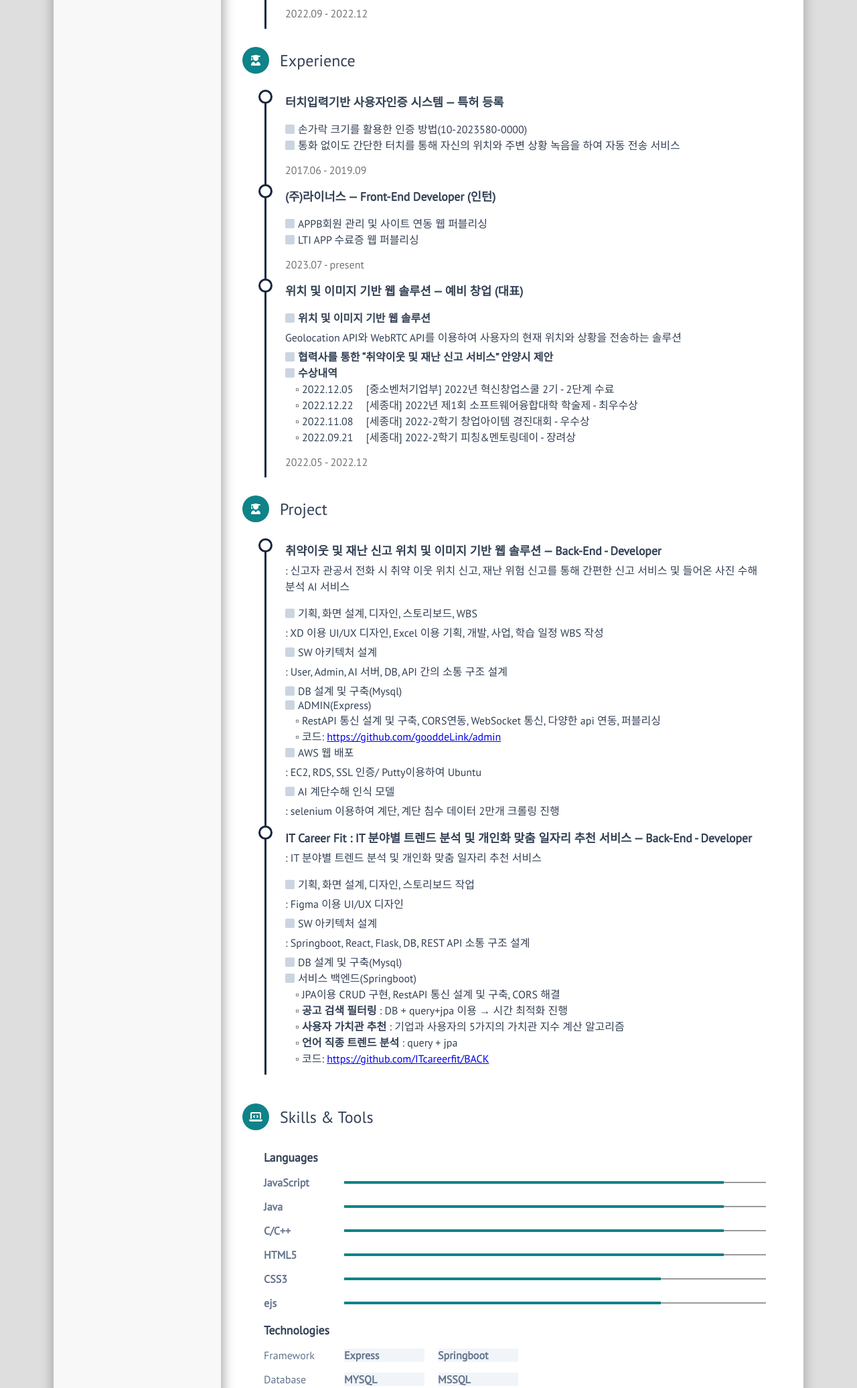
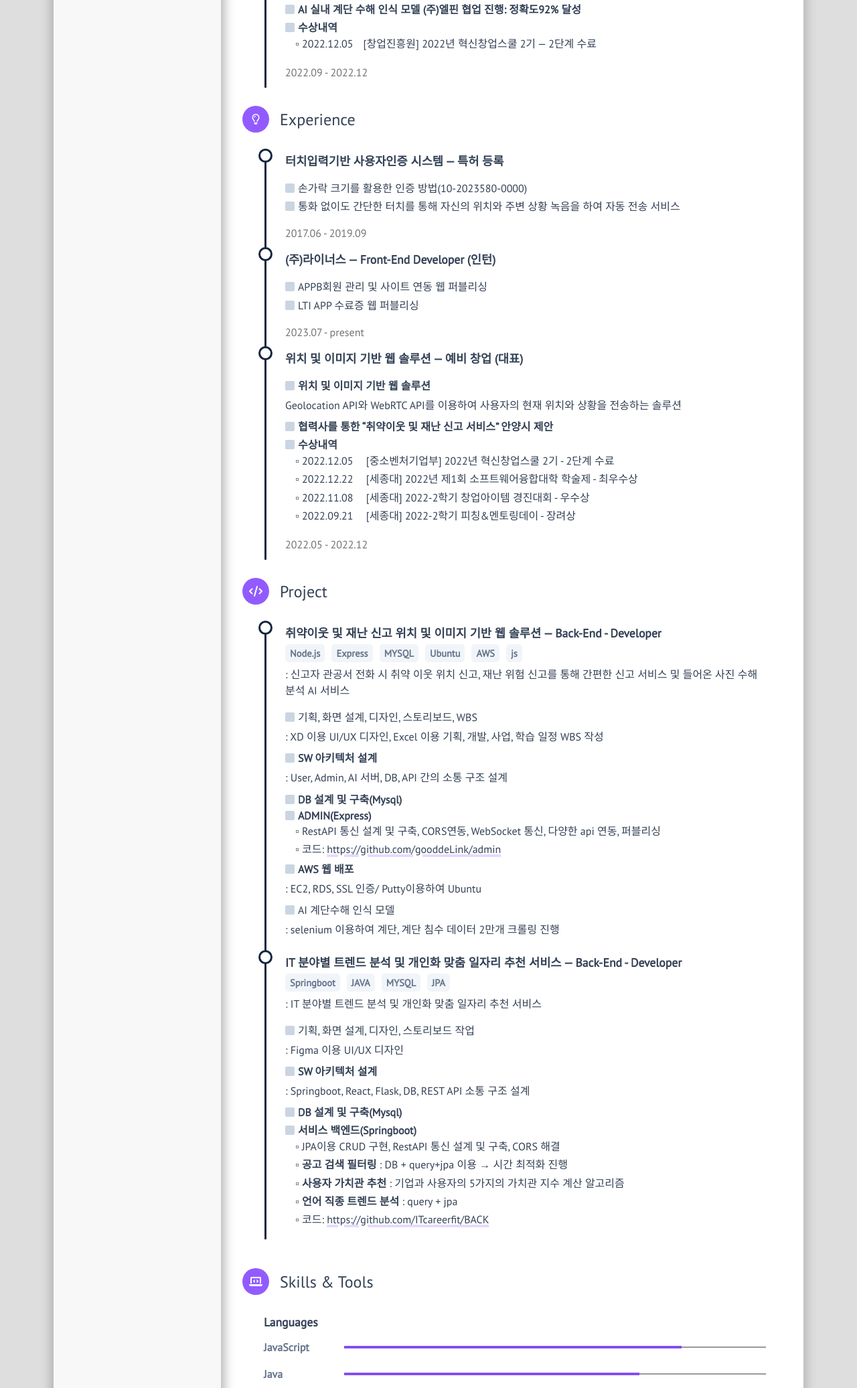
Before and after one commit to dahyunko/dahyunko.github.io, a plain HTML site: page index.html in a window 1280 px wide. Shown: the part 727-2800 px from the top of the page at 67% size. Drawn offline with Linux system fonts and the light colour scheme.

Commit message:
resume done 1

```diff
--- a/index.html
+++ b/index.html
@@ -13,7 +13,7 @@
     <div class="intro">
         <div class="profile">
             <div class="photo">
-            <img src="https://i.imgur.com/zh9eNsh.jpg">
+            <!-- <img src="https://i.imgur.com/zh9eNsh.jpg"> -->
             </div>
             <div class="bio">
             <h1 class="name">Dahyun Ko</h1>
@@ -28,7 +28,7 @@
         </div>
         <div class="intro-section contact">
             <h1 class="title">Contact</h1>
-            <div class="info-section info-section-display">
+            <div class="info-section info-section-display link">
                 <div class="icon-display">
                     <i class="fas fa-paper-plane"></i>
                     <span>kdhgby@naver.com</span>
@@ -37,25 +37,21 @@
                     <i class="fab fa-google"></i>
                     <span>dahyunbless@gmail.com</span>
                 </div>
-            </div>
-        </div>
-        <div class="intro-section follow">
-            <h1 class="title">Follow</h1>
-            <div class="info-section link  info-section-display">
                 <div class="icon-display">
                     <i class="fab fa-github"></i>
                     <a target="_blank" rel="author" href="https://github.com/dahyunko">
-                        <span>dahyunko@github</span>
+                        <span class="make_underline">dahyunko@github</span>
                     </a>
                 </div>
                 <div class="icon-display">
                     <i class="fab fa-codepen"></i>
                     <a target="_blank" rel="author" href="https://www.notion.so/531c4a6285074ba9b9dccbda1ac2b81a?pvs=4">
-                        <span>dahyun notion</span>
+                        <span class="make_underline">dahyun notion</span>
                     </a>
                 </div>
             </div>
         </div>
+
     </div>
     <div class="detail">
         <div class="detail-section edu">
@@ -102,7 +98,7 @@
                     <time>2022.03 - 2022.06</time>
                 </div>
                 <div class="timeline-block">
-                    <h1>(창업진흥원)2022년 혁신창업스쿨 2기 — 2단계 수료</h1>
+                    <h1>[창업진흥원] 2022년 혁신창업스쿨 2기</h1>
                     <ul>
                         <li>
                             <span class="detail-content-midname">
@@ -129,6 +125,16 @@
                                 <i class="fas fa-square"></i>AI 실내 계단 수해 인식 모델 (주)엘핀 협업 진행: 정확도92% 달성
                             </span>
                         </li>
+                        <li>
+                            <span class="detail-content-midname">
+                                <i class="fas fa-square"></i>수상내역
+                            </span>
+                            <ul class="detail-content-ul">
+                                <li>
+                                    <span class="detail-content-date">▫ 2022.12.05</span>[창업진흥원] 2022년 혁신창업스쿨 2기 — 2단계 수료
+                                </li>
+                            </ul>
+                        </li>
                     </ul>
                     <time>2022.09 - 2022.12</time>
                 </div>
@@ -137,7 +143,7 @@
         <div class="detail-section edu">
             <div class="detail-title">
             <div class="title-icon">
-                <i class="fas fa-user-graduate"></i>
+                <i class="far fa-lightbulb"></i>
             </div>
             <span>Experience</span>
             </div>
@@ -220,13 +226,21 @@
         <div class="detail-section edu">
             <div class="detail-title">
             <div class="title-icon">
-                <i class="fas fa-user-graduate"></i>
+                <i class="fas fa-code"></i>
             </div>
             <span>Project</span>
             </div>
             <div class="detail-content">
                 <div class="timeline-block">
                     <h1>취약이웃 및 재난 신고 위치 및 이미지 기반 웹 솔루션 — Back-End - Developer</h1>
+                    <ul class="stack-btn">
+                        <li>Node.js</li>
+                        <li>Express</li>
+                        <li>MYSQL</li>
+                        <li>Ubuntu</li>
+                        <li>AWS</li>
+                        <li>js</li>
+                    </ul>
                     <p>: 신고자 관공서 전화 시 취약 이웃 위치 신고, 재난 위험 신고를 통해 간편한 신고 서비스 및 들어온 사진 수해 분석 AI 서비스 </p>
                     <ul>
                         <li>
@@ -236,25 +250,25 @@
                             <p>: XD 이용 UI/UX 디자인, Excel 이용 기획, 개발, 사업, 학습 일정 WBS 작성 </p>
                         </li>
                         <li>
-                            <span class="detail-content-midname non-bold">
+                            <span class="detail-content-midname">
                                 <i class="fas fa-square"></i>SW 아키텍처 설계
                             </span>
                             <p>: User, Admin, AI 서버, DB, API 간의 소통 구조 설계 </p>
                         </li>
                         <li>
-                            <span class="detail-content-midname non-bold">
+                            <span class="detail-content-midname">
                                 <i class="fas fa-square"></i>DB 설계 및 구축(Mysql)
                             </span>
                             </li>
                         <li>
-                            <span class="detail-content-midname non-bold">
+                            <span class="detail-content-midname">
                                 <i class="fas fa-square"></i>ADMIN(Express)
                             </span>
                             <ul class="detail-content-ul">
                                 <li><span class="detail-content-date">▫ RestAPI 통신 설계 및 구축, CORS연동, WebSocket 통신, 다양한 api 연동, 퍼블리싱 </span></li>
                                 <li>
                                     <span class="detail-content-date">▫ 코드:
-                                    <a target="_blank" rel="author" href="https://github.com/gooddeLink/admin">
+                                    <a target="_blank" rel="author" href="https://github.com/gooddeLink/admin" class="underline-link">
                                         https://github.com/gooddeLink/admin
                                     </a>
                                     </span>
@@ -262,7 +276,7 @@
                             </ul>
                         </li>
                         <li>
-                            <span class="detail-content-midname non-bold">
+                            <span class="detail-content-midname">
                                 <i class="fas fa-square"></i>AWS 웹 배포
                             </span>
                             <p>: EC2, RDS, SSL 인증/ Putty이용하여 Ubuntu </p>
@@ -276,17 +290,36 @@
                     </ul>
                 </div>
                 <div class="timeline-block">
-                    <h1><strong>IT Career Fit</strong> : IT 분야별 트렌드 분석 및 개인화 맞춤 일자리 추천 서비스  — Back-End - Developer</h1>
+                    <h1>IT 분야별 트렌드 분석 및 개인화 맞춤 일자리 추천 서비스  — Back-End - Developer</h1>
+                    <ul class="stack-btn">
+                        <li>Springboot</li>
+                        <li>JAVA</li>
+                        <li>MYSQL</li>
+                        <li>JPA</li>
+                    </ul>
                     <p>: IT 분야별 트렌드 분석 및 개인화 맞춤 일자리 추천 서비스 </p>
                     <ul>
-                        <li><i class="fas fa-square"></i>기획, 화면 설계, 디자인, 스토리보드 작업
+                        <li>
+                            <span class="detail-content-midname non-bold">
+                                <i class="fas fa-square"></i>기획, 화면 설계, 디자인, 스토리보드 작업
+                            </span>
                             <p>: Figma 이용 UI/UX 디자인 </p>
                         </li>
-                        <li><i class="fas fa-square"></i>SW 아키텍처 설계
+                        <li>
+                            <span class="detail-content-midname">
+                                <i class="fas fa-square"></i>SW 아키텍처 설계
+                            </span>
                             <p>: Springboot, React, Flask, DB, REST API 소통 구조 설계 </p>
                         </li>
-                        <li><i class="fas fa-square"></i>DB 설계 및 구축(Mysql)</li>
-                        <li><i class="fas fa-square"></i>서비스 백엔드(Springboot)
+                        <li>
+                            <span class="detail-content-midname">
+                                <i class="fas fa-square"></i>DB 설계 및 구축(Mysql)
+                            </span>
+                        </li>
+                        <li>
+                            <span class="detail-content-midname">
+                                <i class="fas fa-square"></i>서비스 백엔드(Springboot)
+                            </span>
                             <ul class="detail-content-ul">
                                 <li>
                                     <span class="">▫ JPA이용 CRUD 구현, RestAPI 통신 설계 및 구축, CORS 해결</span>
@@ -302,7 +335,7 @@
                                 </li>
                                 <li>
                                     <span class="">▫ 코드:
-                                    <a target="_blank" rel="author" href="https://github.com/gooddeLink/admin">
+                                    <a target="_blank" rel="author" href="https://github.com/gooddeLink/admin" class="underline-link">
                                         https://github.com/ITcareerfit/BACK
                                     </a>
                                     </span>
@@ -328,70 +361,79 @@
                         <li>
                         <span>JavaScript</span>
                         <div class="sb-skeleton">
-                            <div class="skillbar" style="--pgbar-length: 90%"></div>
+                            <div class="skillbar" style="--pgbar-length: 80%"></div>
                         </div>
                         </li>
                         <li>
                         <span>Java</span>
                         <div class="sb-skeleton">
-                            <div class="skillbar" style="--pgbar-length: 90%"></div>
+                            <div class="skillbar" style="--pgbar-length: 70%"></div>
                         </div>
                         </li>
                         <li>
                         <span>C/C++</span>
                         <div class="sb-skeleton">
-                            <div class="skillbar" style="--pgbar-length: 90%"></div>
+                            <div class="skillbar" style="--pgbar-length: 75%"></div>
                         </div>
                         </li>
                         <li>
                         <span>HTML5</span>
                         <div class="sb-skeleton">
-                            <div class="skillbar" style="--pgbar-length: 90%"></div>
+                            <div class="skillbar" style="--pgbar-length: 50%"></div>
                         </div>
                         </li>
                         <li>
                         <span>CSS3</span>
                         <div class="sb-skeleton">
-                            <div class="skillbar" style="--pgbar-length: 75%"></div>
+                            <div class="skillbar" style="--pgbar-length: 45%"></div>
                         </div>
                         </li>
                         <li>
                         <span>ejs</span>
                         <div class="sb-skeleton">
-                            <div class="skillbar" style="--pgbar-length: 75%"></div>
+                            <div class="skillbar" style="--pgbar-length: 65%"></div>
                         </div>
                         </li>
                     </ul>
                 </div>
-                <div class="detail-content-mid">
+                <div class="detail-content-mid margin-cut">
                     <h1>Technologies</h1>
                     <ul class="pg-list">
                         <li>
                         <span class="mid-name">Framework</span>
-                        <span class="low-name">Express</span>
-                        <span class="low-name">Springboot</span>
+                        <ul class="stack-btn">
+                            <li>Express</li>
+                            <li>Springboot</li>
+                        </ul>
                         </li>
                         <li>
+
                         <span class="mid-name">Database</span>
-                        <span class="low-name">MYSQL</span>
-                        <span class="low-name">MSSQL</span>
+                        <ul class="stack-btn">
+                            <li>MYSQL</li>
+                            <li>MSSQL</li>
+                        </ul>
                         </li>
                     </ul>
                 </div>
-                <div class="detail-content-mid">
+                <div class="detail-content-mid margin-cut">
                     <h1>Tools & Softwares</h1>
                     <ul class="pg-list">
                         <li>
                         <span class="mid-name">Coder related</span>
-                        <span class="low-name">Node.js</span>
-                        <span class="low-name">STS 4</span>
-                        <span class="low-name">VS Code</span>
-                        <span class="low-name">Visual Studio</span>
+                        <ul class="stack-btn">
+                            <li>Node.js</li>
+                            <li>STS 4</li>
+                            <li>VS Code</li>
+                            <li>Visual Studio</li>
+                        </ul>
                         </li>
                         <li>
                         <span class="mid-name">Developement Tools</span>
-                        <span class="low-name">GitHub</span>
-                        <span class="low-name">AWS</span>
+                        <ul class="stack-btn">
+                            <li>GitHub</li>
+                            <li>AWS</li>
+                        </ul>
                         </li>
                     </ul>
                 </div>
--- a/style.css
+++ b/style.css
@@ -6,12 +6,12 @@
 	--color-gray-dark-2: #737373;
 	--color-gray-dark-3: #9a9a9a;
 	--color-blue-dark-1: #00387f;
-	--color-tiffany: #00a6a6;
+	--color-tiffany: rgba(119, 51, 255, 0.8) /*#00a6a6*/;
 	--color-black-dark-1: #334155;
 	--color-black-dark-2:#334155;
 	--color-light-label: #F1F5F9;
 	--color-dot1:#CBD5E1;
-	--profile-theme: #0E8388/*#0E8388#4682bf*/;
+	--profile-theme: rgba(119, 51, 255, 0.8);/*#0E8388#4682bf*/;
 	--timeline-circle-theme: #14253e;
 
 	--pgbar-length: 100%;
@@ -144,10 +144,10 @@ body {
 	transform: translate(-50%, 0);
 }
 
-.link span:hover {
+.link .make_underline:hover {
 	color: var(--profile-theme);
 }
-.link span:hover::after {
+.link .make_underline:hover::after {
 	width: 100%;
 }
 
@@ -265,7 +265,7 @@ body {
 	list-style: none;
 }
 .pg-list > li {
-	margin: 1rem 0;
+	margin: 1rem 0 0 0;
 	display: flex;
 	align-items: center;
 }
@@ -447,6 +447,9 @@ body {
 		background-color: var(--color-light-label);
 		flex: 0 0 50px;
 	}
+	.info-section-display{
+		display: block;
+	}
 }
 
 /***수정 부분***/
@@ -503,3 +506,37 @@ body {
 .non-bold{
 	font-weight: 500;
 }
+
+.underline-link{
+	color:var(--color-black-dark-2);
+	text-decoration-line: underline;
+	text-decoration-thickness: 4px;
+	text-decoration-color: rgba(119, 51, 255, 0.18);
+}
+
+.underline-link:hover{
+	color: rgba(119, 51, 255, 0.7);
+}
+
+.stack-btn{
+	margin: 3px 0;
+	display: flex;
+}
+
+.stack-btn li{
+	font-weight: 600;
+	font-size: 0.9rem;
+	margin-right: 10px;
+	padding: 4px 7px;
+	border-radius: 5px;
+	color:var(--color-gray-dark-1)	;
+	background-color: var(--color-light-label);
+}
+
+ul > li{
+	padding-bottom: 0.2rem;
+}
+
+.margin-cut li{
+	margin-top: 0rem;
+}
```
